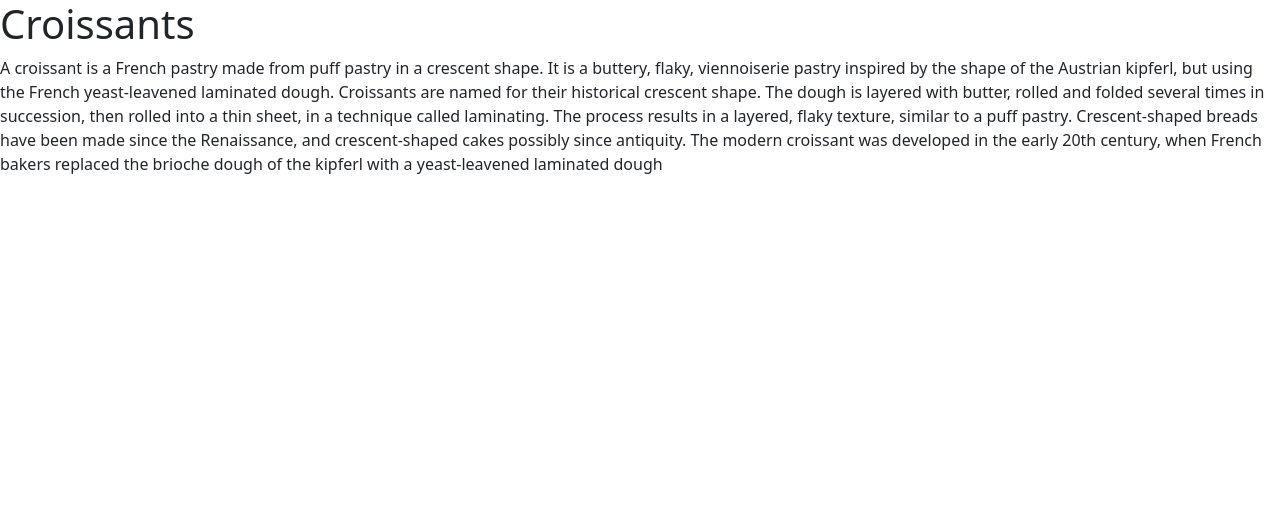
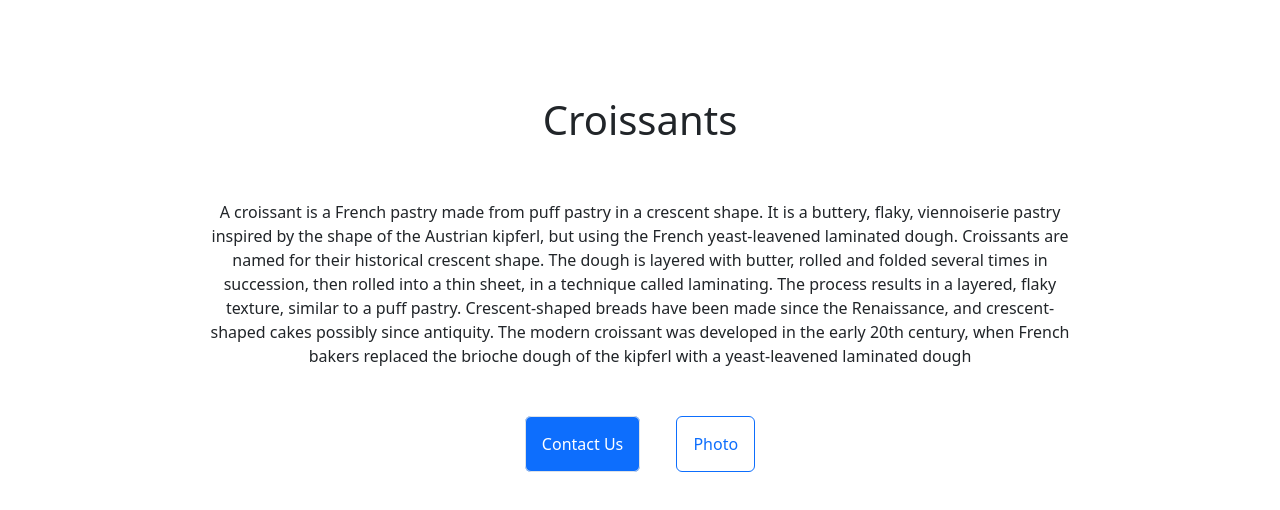
Before and after one commit to lenomagbegor/croissant, a plain HTML site: page index.html in a window 1280 px wide. Drawn offline with nearby package versions, Linux system fonts and the light colour scheme.

Commit message:
Added CSS utility classes using bootstrap

```diff
--- a/index.html
+++ b/index.html
@@ -17,20 +17,33 @@
       crossorigin="anonymous"
     ></script>
   </head>
-  <body>
-    <h1>Croissants</h1>
-    <p>
-      A croissant is a French pastry made from puff pastry in a crescent shape.
-      It is a buttery, flaky, viennoiserie pastry inspired by the shape of the
-      Austrian kipferl, but using the French yeast-leavened laminated dough.
-      Croissants are named for their historical crescent shape. The dough is
-      layered with butter, rolled and folded several times in succession, then
-      rolled into a thin sheet, in a technique called laminating. The process
-      results in a layered, flaky texture, similar to a puff pastry.
-      Crescent-shaped breads have been made since the Renaissance, and
-      crescent-shaped cakes possibly since antiquity. The modern croissant was
-      developed in the early 20th century, when French bakers replaced the
-      brioche dough of the kipferl with a yeast-leavened laminated dough
-    </p>
+  <body class="m-5 p-5 text-center">
+    <div class="container">
+      <h1>Croissants</h1>
+      <p class="p-5 me-5 ms-5">
+        A croissant is a French pastry made from puff pastry in a crescent
+        shape. It is a buttery, flaky, viennoiserie pastry inspired by the shape
+        of the Austrian kipferl, but using the French yeast-leavened laminated
+        dough. Croissants are named for their historical crescent shape. The
+        dough is layered with butter, rolled and folded several times in
+        succession, then rolled into a thin sheet, in a technique called
+        laminating. The process results in a layered, flaky texture, similar to
+        a puff pastry. Crescent-shaped breads have been made since the
+        Renaissance, and crescent-shaped cakes possibly since antiquity. The
+        modern croissant was developed in the early 20th century, when French
+        bakers replaced the brioche dough of the kipferl with a yeast-leavened
+        laminated dough
+      </p>
+      <a
+        href="/contact.html"
+        class="border rounded p-3 text-decoration-none m-3 text-white bg-primary"
+        >Contact Us</a
+      >
+      <a
+        href="/image/photo.html"
+        class="border rounded border-primary p-3 text-decoration-none m-3 text-primary"
+        >Photo</a
+      >
+    </div>
   </body>
 </html>
```
Also changed, not shown: contact.html (+18 -6 lines), image/photo.html (+22 -5 lines).
